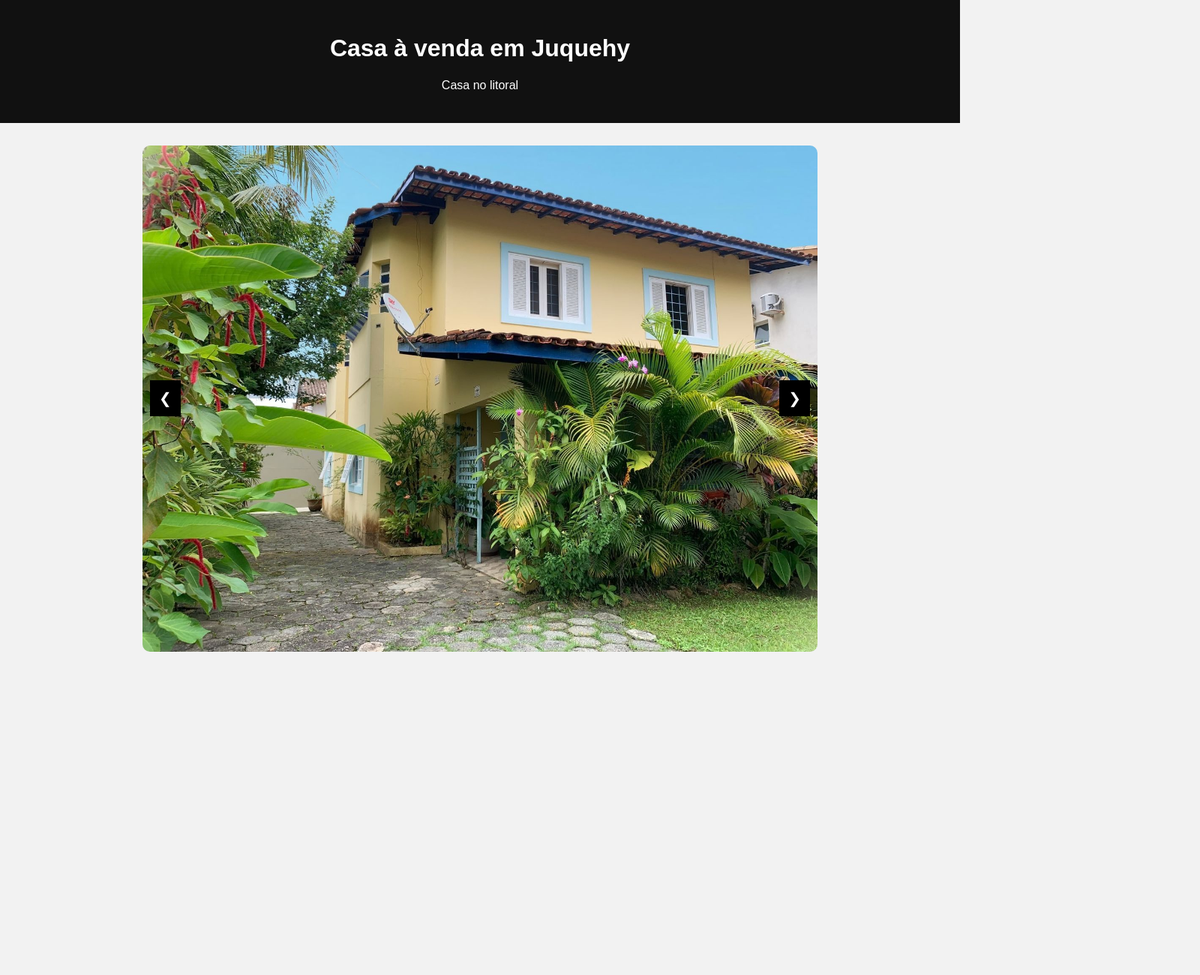
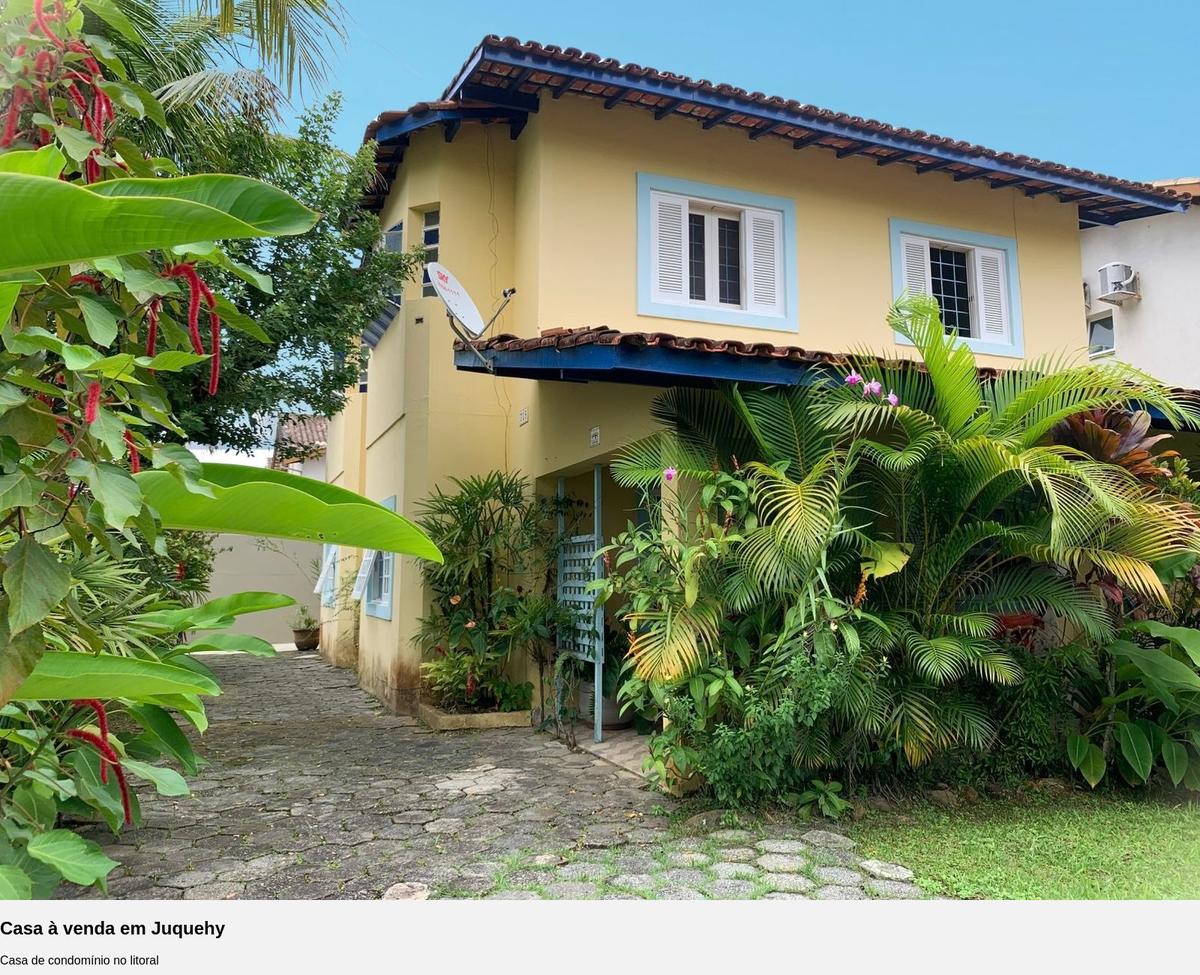
Before and after one commit to andrebronc0-code/Casa-Juquehy, a plain HTML site: page index.html in a window 1280 px wide. Shown: the top 1300 px of the page at 75% size, 1600 px wide, since content can reach past the window. Before the commit the page ends 869 px from the top, so only its background shows below. Drawn offline with Linux system fonts and the light colour scheme.

Commit message:
Update index.html

```diff
--- a/index.html
+++ b/index.html
@@ -6,7 +6,7 @@
 <meta charset="UTF-8">
 <meta name="viewport" content="width=device-width, initial-scale=1.0">
 
-<title>Oportunidade imobiliária em Juquehy</title>
+<title>Casa à venda em Juquehy</title>
 
 <link rel="stylesheet" href="style.css">
 
@@ -14,10 +14,19 @@
 
 <body>
 
-<header>
+<section class="hero">
+
+<img src="imagens/fotofachada.jpg" class="hero-img">
+
+<div class="hero-text">
 <h1>Casa à venda em Juquehy</h1>
-<p>Casa no litoral</p>
-</header>
+<p>Casa de condomínio no litoral</p>
+</div>
+
+</section>
+
+
+<div class="container">
 
 <div class="slider">
 
@@ -27,6 +36,9 @@
 <button class="next" onclick="mudarSlide(1)">❯</button>
 
 </div>
+
+</div>
+
 
 <script>
 
```
